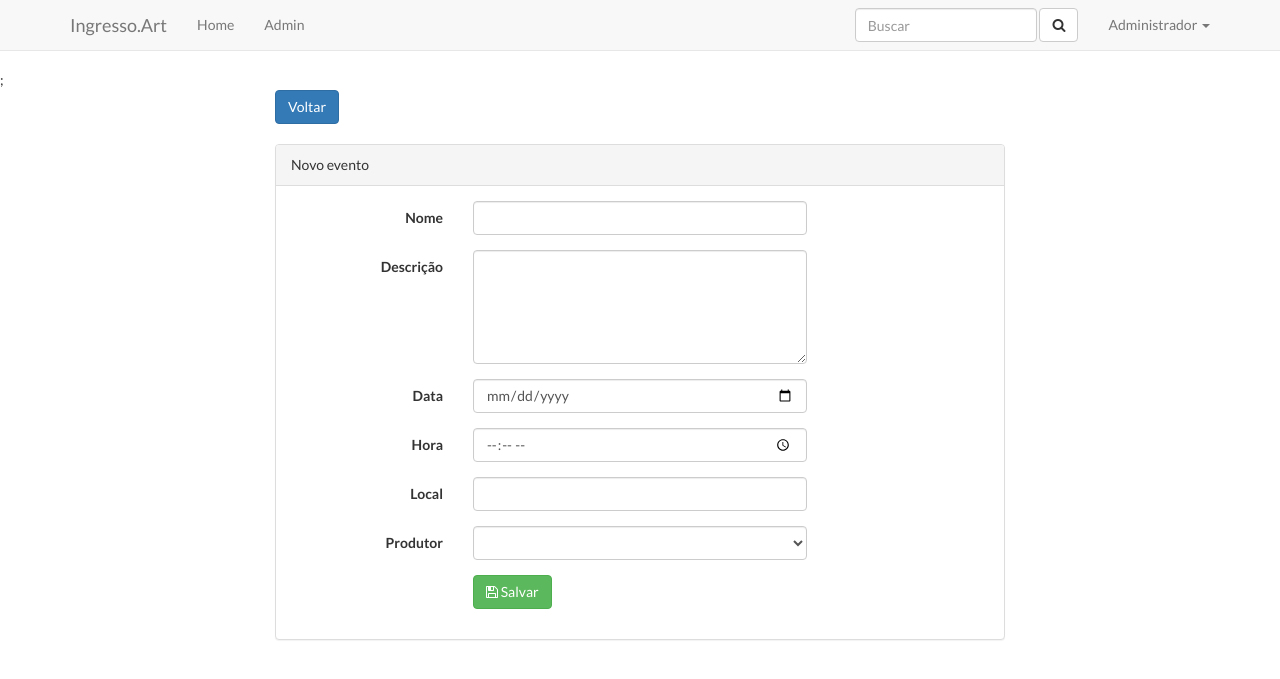
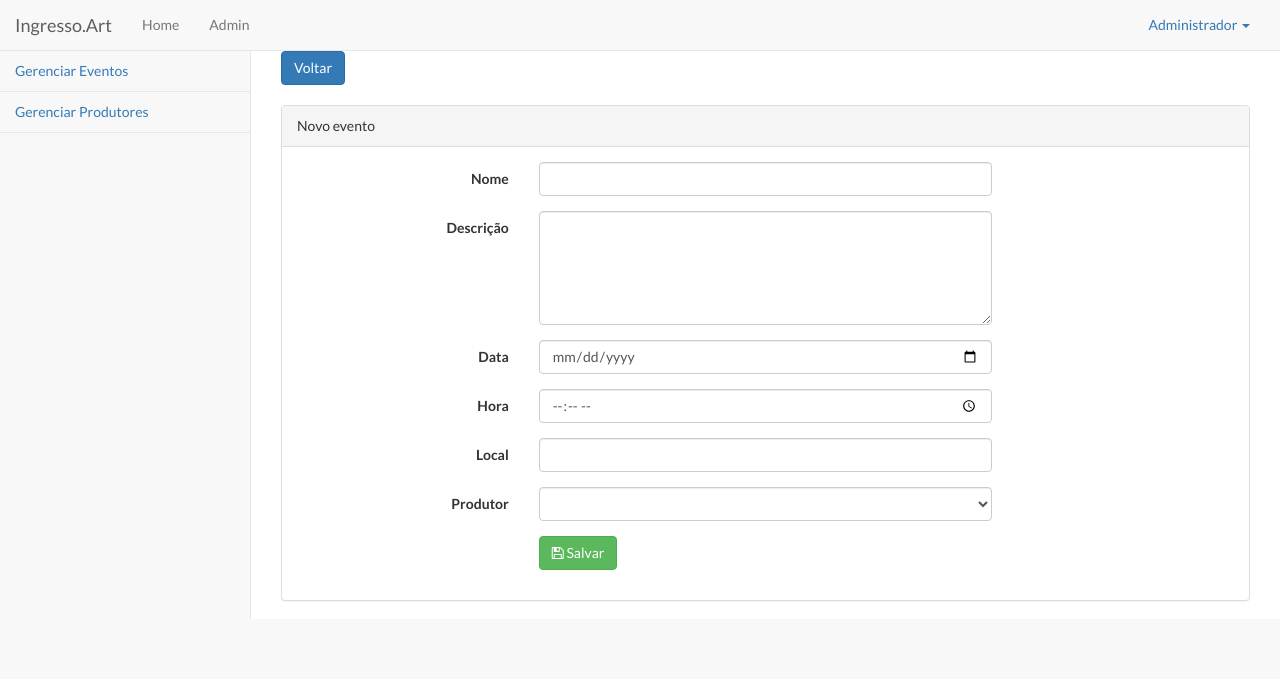
Before and after one commit to lucianalml/ingresso, a Laravel app: template resources/views/admin/eventos/create-edit.blade.php in a window 1280 px wide. Shown: the top 679 px of the page. Run offline with Laravel 8, Linux system fonts and the light colour scheme; the template is opened without the code that fills it, so the values that code supplies are empty; a user stored in the database is signed in; data comes from the database, SQL or seed files in the repository; settings files or empty folders that the repository lacks are supplied; some libraries are stand-ins or nearby versions.

Commit message:
menu lateral

```diff
--- a/app/Http/Controllers/EventoController.php
+++ b/app/Http/Controllers/EventoController.php
@@ -56,8 +56,10 @@ class EventoController extends Controller
      */
     public function create()
     {
-//        $evento = new Evento;
-        return view('admin.eventos.create-edit');
+        // Recupera os produtors
+        $produtores = Produtor::get();
+
+        return view('admin.eventos.create-edit', compact('produtores'));
     }
 
 
--- a/public/css/style.css
+++ b/public/css/style.css
@@ -0,0 +1,354 @@
+/*!
+ * Start Bootstrap - SB Admin 2 Bootstrap Admin Theme (http://startbootstrap.com)
+ * Code licensed under the Apache License v2.0.
+ * For details, see http://www.apache.org/licenses/LICENSE-2.0.
+ */
+
+body {
+    background-color: #f8f8f8;
+}
+
+#wrapper {
+    width: 100%;
+}
+
+#page-wrapper {
+    padding: 0 15px;
+    min-height: 568px;
+    background-color: #fff;
+}
+
+@media(min-width:768px) {
+    #page-wrapper {
+        position: inherit;
+        margin: 0 0 0 250px;
+        padding: 0 30px;
+        border-left: 1px solid #e7e7e7;
+    }
+}
+
+.navbar-top-links {
+    margin-right: 0;
+}
+
+.navbar-top-links li {
+    display: inline-block;
+}
+
+.navbar-top-links li:last-child {
+    margin-right: 15px;
+}
+
+.navbar-top-links li a {
+    padding: 15px;
+    min-height: 50px;
+}
+
+.navbar-top-links .dropdown-menu li {
+    display: block;
+}
+
+.navbar-top-links .dropdown-menu li:last-child {
+    margin-right: 0;
+}
+
+.navbar-top-links .dropdown-menu li a {
+    padding: 3px 20px;
+    min-height: 0;
+}
+
+.navbar-top-links .dropdown-menu li a div {
+    white-space: normal;
+}
+
+.navbar-top-links .dropdown-messages,
+.navbar-top-links .dropdown-tasks,
+.navbar-top-links .dropdown-alerts {
+    width: 310px;
+    min-width: 0;
+}
+
+.navbar-top-links .dropdown-messages {
+    margin-left: 5px;
+}
+
+.navbar-top-links .dropdown-tasks {
+    margin-left: -59px;
+}
+
+.navbar-top-links .dropdown-alerts {
+    margin-left: -123px;
+}
+
+.navbar-top-links .dropdown-user {
+    right: 0;
+    left: auto;
+}
+
+.sidebar .sidebar-nav.navbar-collapse {
+    padding-right: 0;
+    padding-left: 0;
+}
+
+.sidebar .sidebar-search {
+    padding: 15px;
+}
+
+.sidebar ul li {
+    border-bottom: 1px solid #e7e7e7;
+}
+
+.sidebar ul li a.active {
+    background-color: #eee;
+}
+
+.sidebar .arrow {
+    float: right;
+}
+
+.sidebar .fa.arrow:before {
+    content: "\f104";
+}
+
+.sidebar .active>a>.fa.arrow:before {
+    content: "\f107";
+}
+
+.sidebar .nav-second-level li,
+.sidebar .nav-third-level li {
+    border-bottom: 0!important;
+}
+
+.sidebar .nav-second-level li a {
+    padding-left: 37px;
+}
+
+.sidebar .nav-third-level li a {
+    padding-left: 52px;
+}
+
+@media(min-width:768px) {
+    .sidebar {
+        z-index: 1;
+        position: absolute;
+        width: 250px;
+        margin-top: 51px;
+    }
+
+    .navbar-top-links .dropdown-messages,
+    .navbar-top-links .dropdown-tasks,
+    .navbar-top-links .dropdown-alerts {
+        margin-left: auto;
+    }
+}
+
+.btn-outline {
+    color: inherit;
+    background-color: transparent;
+    transition: all .5s;
+}
+
+.btn-primary.btn-outline {
+    color: #428bca;
+}
+
+.btn-success.btn-outline {
+    color: #5cb85c;
+}
+
+.btn-info.btn-outline {
+    color: #5bc0de;
+}
+
+.btn-warning.btn-outline {
+    color: #f0ad4e;
+}
+
+.btn-danger.btn-outline {
+    color: #d9534f;
+}
+
+.btn-primary.btn-outline:hover,
+.btn-success.btn-outline:hover,
+.btn-info.btn-outline:hover,
+.btn-warning.btn-outline:hover,
+.btn-danger.btn-outline:hover {
+    color: #fff;
+}
+
+.chat {
+    margin: 0;
+    padding: 0;
+    list-style: none;
+}
+
+.chat li {
+    margin-bottom: 10px;
+    padding-bottom: 5px;
+    border-bottom: 1px dotted #999;
+}
+
+.chat li.left .chat-body {
+    margin-left: 60px;
+}
+
+.chat li.right .chat-body {
+    margin-right: 60px;
+}
+
+.chat li .chat-body p {
+    margin: 0;
+}
+
+.panel .slidedown .glyphicon,
+.chat .glyphicon {
+    margin-right: 5px;
+}
+
+.chat-panel .panel-body {
+    height: 350px;
+    overflow-y: scroll;
+}
+
+.login-panel {
+    margin-top: 25%;
+}
+
+.flot-chart {
+    display: block;
+    height: 400px;
+}
+
+.flot-chart-content {
+    width: 100%;
+    height: 100%;
+}
+
+.dataTables_wrapper {
+    position: relative;
+    clear: both;
+}
+
+table.dataTable thead .sorting,
+table.dataTable thead .sorting_asc,
+table.dataTable thead .sorting_desc,
+table.dataTable thead .sorting_asc_disabled,
+table.dataTable thead .sorting_desc_disabled {
+    background: 0 0;
+}
+
+table.dataTable thead .sorting_asc:after {
+    content: "\f0de";
+    float: right;
+    font-family: fontawesome;
+}
+
+table.dataTable thead .sorting_desc:after {
+    content: "\f0dd";
+    float: right;
+    font-family: fontawesome;
+}
+
+table.dataTable thead .sorting:after {
+    content: "\f0dc";
+    float: right;
+    font-family: fontawesome;
+    color: rgba(50,50,50,.5);
+}
+
+.btn-circle {
+    width: 30px;
+    height: 30px;
+    padding: 6px 0;
+    border-radius: 15px;
+    text-align: center;
+    font-size: 12px;
+    line-height: 1.428571429;
+}
+
+.btn-circle.btn-lg {
+    width: 50px;
+    height: 50px;
+    padding: 10px 16px;
+    border-radius: 25px;
+    font-size: 18px;
+    line-height: 1.33;
+}
+
+.btn-circle.btn-xl {
+    width: 70px;
+    height: 70px;
+    padding: 10px 16px;
+    border-radius: 35px;
+    font-size: 24px;
+    line-height: 1.33;
+}
+
+.show-grid [class^=col-] {
+    padding-top: 10px;
+    padding-bottom: 10px;
+    border: 1px solid #ddd;
+    background-color: #eee!important;
+}
+
+.show-grid {
+    margin: 15px 0;
+}
+
+.huge {
+    font-size: 40px;
+}
+
+.panel-green {
+    border-color: #5cb85c;
+}
+
+.panel-green .panel-heading {
+    border-color: #5cb85c;
+    color: #fff;
+    background-color: #5cb85c;
+}
+
+.panel-green a {
+    color: #5cb85c;
+}
+
+.panel-green a:hover {
+    color: #3d8b3d;
+}
+
+.panel-red {
+    border-color: #d9534f;
+}
+
+.panel-red .panel-heading {
+    border-color: #d9534f;
+    color: #fff;
+    background-color: #d9534f;
+}
+
+.panel-red a {
+    color: #d9534f;
+}
+
+.panel-red a:hover {
+    color: #b52b27;
+}
+
+.panel-yellow {
+    border-color: #f0ad4e;
+}
+
+.panel-yellow .panel-heading {
+    border-color: #f0ad4e;
+    color: #fff;
+    background-color: #f0ad4e;
+}
+
+.panel-yellow a {
+    color: #f0ad4e;
+}
+
+.panel-yellow a:hover {
+    color: #df8a13;
+}
--- a/resources/views/admin/eventos/create-edit.blade.php
+++ b/resources/views/admin/eventos/create-edit.blade.php
@@ -1,9 +1,7 @@
-@extends('layouts.app')
+@extends('admin.layouts.default')
 
 @section('content')
 
-<div class="container">
-	<div class="col-sm-offset-2 col-sm-8">
 
 <a href="{{ url('admin/eventos') }}" class="btn btn-primary">Voltar</a>
 <br><br>
@@ -120,12 +118,16 @@
                 <select class="form-control" name="produtor_id" id="produtor_id">
                 	@if( isset($evento) )
                     	<option value="{{ $evento->propdutor_id }}"></option>
-							@else
-								<option value="{{ old('produtor') }}"></option>
-							@endif
+
                         @foreach($produtores as $produtor)
                             <option value="{{ $produtor->id }}" {{ $evento->produtor_id == $produtor->id ? "selected" : "" }}>{{ $produtor->user->name }}</option>
                         @endforeach
+
+					@else
+						<option value="{{ old('produtor_id') }}"></option>
+
+
+					@endif
                 </select>
 
                 </div>
@@ -149,7 +151,6 @@
         </form>
 	</div>
 </div>
-	</div>
-</div>
+
 
 @endsection
--- /dev/null
+++ b/resources/views/admin/layouts/default.blade.php
@@ -0,0 +1,5 @@
+@extends('layouts.app')
+
+@section('menu')
+	@include('admin.layouts.menu')
+@endsection
--- /dev/null
+++ b/resources/views/admin/layouts/menu.blade.php
@@ -0,0 +1,13 @@
+<!-- Menu lateral Administração-->
+<div class="navbar-default sidebar" role="navigation">
+    <div class="sidebar-nav navbar-collapse">
+        <ul class="nav" id="side-menu">
+            <li>
+                <a href="{{ url('admin/eventos') }}">Gerenciar Eventos</a>
+            </li>
+            <li>
+                <a href="{{ url('admin/produtores') }}">Gerenciar Produtores</a>
+            </li>
+        </ul>
+    </div>
+</div>
--- a/resources/views/admin/lotes/edit.blade.php
+++ b/resources/views/admin/lotes/edit.blade.php
@@ -1,8 +1,6 @@
-@extends('layouts.app')
+@extends('admin.layouts.default')
 
 @section('content')
-<div class="container">
-	<div class="col-sm-offset-2 col-sm-8">
 
 	<a href="{{ url('admin/evento/'.$evento->id .'/lotes'  ) }}" class="btn btn-primary">Voltar</a>
 	<br><br>
@@ -54,6 +52,4 @@
 		</div>
 	</div>
 
-		</div>
-	</div>
 @endsection
--- a/resources/views/admin/lotes/index.blade.php
+++ b/resources/views/admin/lotes/index.blade.php
@@ -1,9 +1,7 @@
-@extends('layouts.app')
+@extends('admin.layouts.default')
 
 @section('content')
 
-<div class="container">
-	<div class="col-sm-offset-2 col-sm-8">
 
 		<a href="{{ url('admin/evento/'.$evento->id.'/edit') }}" class="btn btn-primary">Voltar</a>
 		<br><br>
@@ -84,7 +82,5 @@
     	</div>
 	</div>
 </div>
-	</div>
-</div>
 
 @endsection
--- a/resources/views/layouts/app.blade.php
+++ b/resources/views/layouts/app.blade.php
@@ -20,86 +20,77 @@
     <style>
         body {
             font-family: 'Lato';
-            padding-top: 70px;
         }
 
         .fa-btn {
             margin-right: 6px;
         }
     </style>
+
 </head>
-<body id="app-layout">
-    <nav class="navbar navbar-default navbar-fixed-top">
-        <div class="container">
+
+<body>
+
+    <div id="wrapper">
+
+        <!-- Navegação -->
+        <nav class="navbar navbar-default navbar-static-top" role="navigation" style="margin-bottom: 0">
                 <div class="navbar-header">
-                <!-- Collapsed Hamburger -->
-                <button type="button" class="navbar-toggle collapsed" data-toggle="collapse" data-target="#app-navbar-collapse">
-                    <span class="sr-only">Toggle Navigation</span>
-                    <span class="icon-bar"></span>
-                    <span class="icon-bar"></span>
-                    <span class="icon-bar"></span>
-                </button>
-
                     <!-- Branding Image -->
                     <a class="navbar-brand" href="{{ url('/') }}">
                         Ingresso.Art
                     </a>
-            </div>
 
-            <div class="collapse navbar-collapse" id="app-navbar-collapse">
                     <!-- Left Side Of Navbar -->
                     <ul class="nav navbar-nav">
                         <li><a href="{{ url('/home') }}">Home</a></li>
                         <li><a href="{{ url('/admin') }}">Admin</a></li>
                     </ul>
+                </div>
 
                 <!-- Right Side Of Navbar -->
-                <ul class="nav navbar-nav navbar-right">
-
-                     <form class="navbar-form navbar-left" role="search">
-                        <div class="form-group">
-                          <input type="text" class="form-control" placeholder="Buscar">
-                        </div>
-                        <button type="submit" class="btn btn-default"><i class="fa fa-search"></i> </button>
-                      </form>
-
+                <ul class="nav navbar-top-links navbar-right">
                     <!-- Authentication Links -->
                         @if (Auth::guest())
                             <li><a href="{{ url('/login') }}">Login</a></li>
                             <li><a href="{{ url('/register') }}">Register</a></li>
                         @else
+
                             <li class="dropdown">
+
                                 <a href="#" class="dropdown-toggle" data-toggle="dropdown" role="button" aria-expanded="false">
                                     {{ Auth::user()->name }} <span class="caret"></span>
                                 </a>
 
                                 <ul class="dropdown-menu" role="menu">
+
                                     <li><a href="{{ url('/logout') }}"><i class="fa fa-btn fa-sign-out"></i>Logout</a></li>
                                 </ul>
                             </li>
                         @endif
                     </ul>
+
+            @yield('menu')
+
+        </nav>
+
+        <div id="page-wrapper">
+            @include('flash::message')
+            @yield('content')
         </div>
     </div>
-    </nav>
-
-
-    @include('flash::message');
-
-
-    @yield('content')
 
     <!-- JavaScripts -->
     <script src="https://cdnjs.cloudflare.com/ajax/libs/jquery/2.2.3/jquery.min.js" integrity="sha384-I6F5OKECLVtK/BL+8iSLDEHowSAfUo76ZL9+kGAgTRdiByINKJaqTPH/QVNS1VDb" crossorigin="anonymous"></script>
+
     <script src="https://cdnjs.cloudflare.com/ajax/libs/twitter-bootstrap/3.3.6/js/bootstrap.min.js" integrity="sha384-0mSbJDEHialfmuBBQP6A4Qrprq5OVfW37PRR3j5ELqxss1yVqOtnepnHVP9aJ7xS" crossorigin="anonymous"></script>
     {{-- <script src="{{ elixir('js/app.js') }}"></script> --}}
 
     <script src="//code.jquery.com/jquery.js"></script>
     <script src="//maxcdn.bootstrapcdn.com/bootstrap/3.2.0/js/bootstrap.min.js"></script>
 
-
     <script>
-        $('#flash-overlay-modal').modal();
+        $('.dropdown-toggle').dropdown()
     </script>
 
 </body>
```
Also changed, not shown: resources/views/admin/eventos/index.blade.php (+2 -5 lines), resources/views/admin/index.blade.php (+6 -7 lines), resources/views/admin/produtores/create.blade.php (+2 -6 lines), resources/views/admin/produtores/edit.blade.php (+1 -6 lines), resources/views/admin/produtores/index.blade.php (+1 -6 lines). Lines whose indentation alone changed are shown as unchanged.
